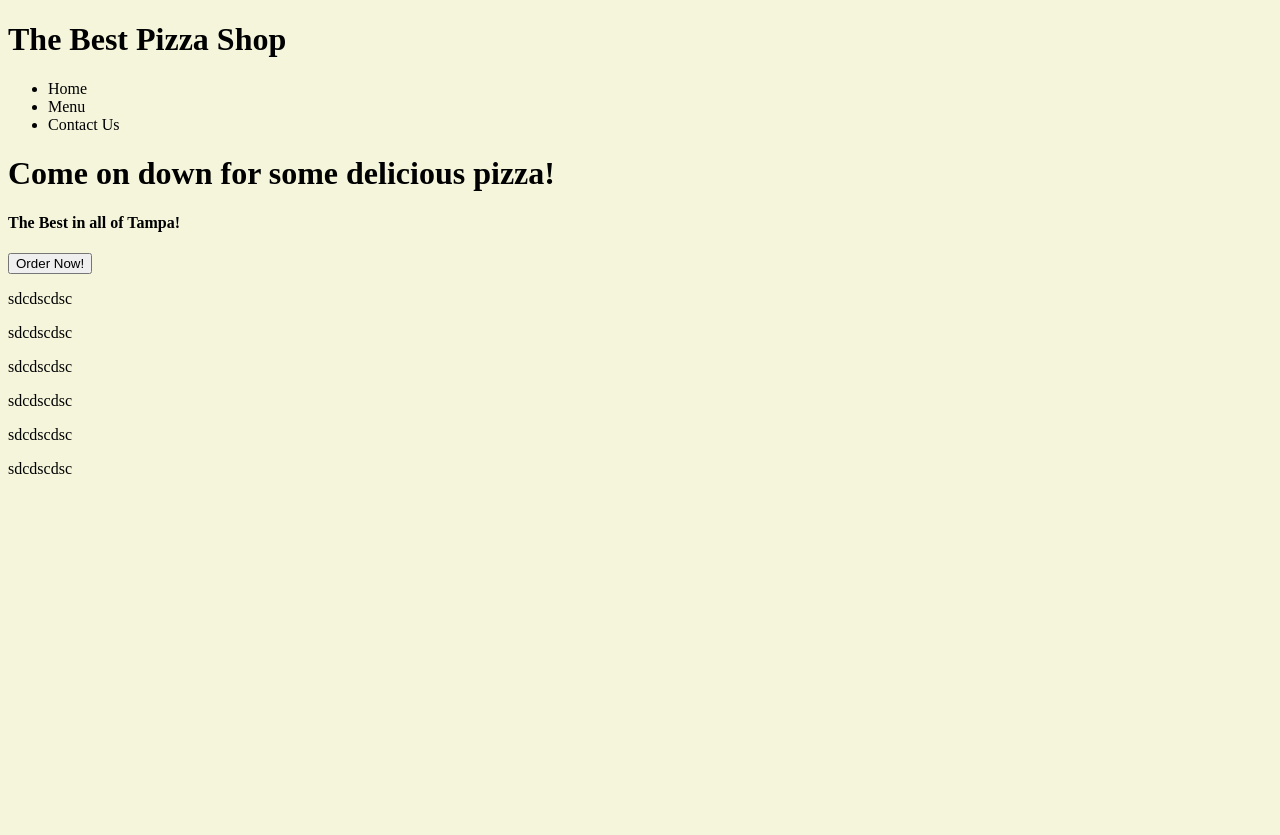
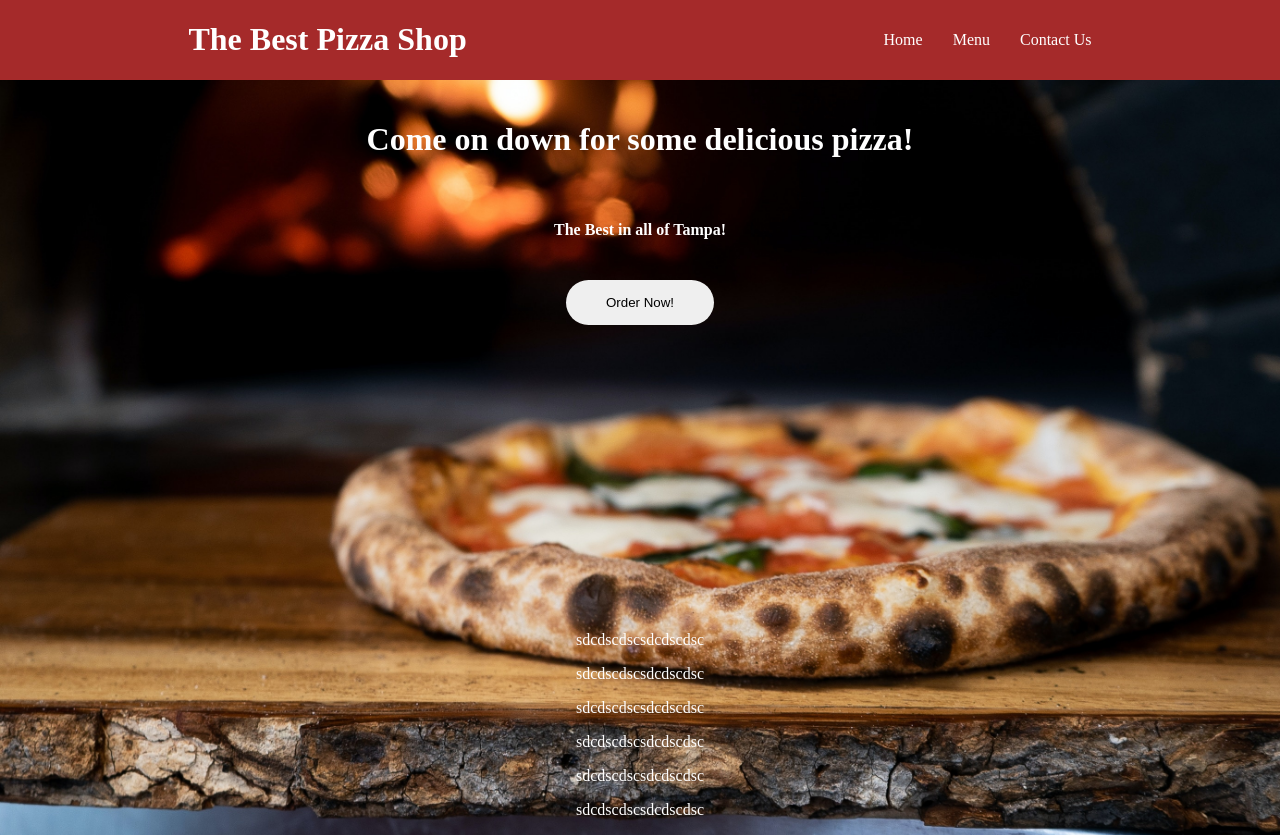
Before and after one commit to lg4tin/odin-restaurant-page, a website built with webpack: page dist/index.html in a window 1280 px wide. Before the commit the page ends 800 px from the top, so only its background shows below. Built offline with nearby package versions, Linux system fonts and the light colour scheme.

Commit message:
Add more to the function and add css styles to the homepage

```diff
--- a/src/home.js
+++ b/src/home.js
@@ -7,7 +7,7 @@ export function pageLoad() {
 
   let header = document.createElement('h1');
   header.textContent = 'The Best Pizza Shop';
-  add(header);
+
 
   let ul = document.createElement('ul');
   ul.innerHTML = `
@@ -17,6 +17,12 @@ export function pageLoad() {
   `;
   ul.classList.add('nav-bar');
   add(ul);
+
+  let navBar = document.createElement('div');
+  navBar.classList.add('nav-bar-header')
+  add(navBar);
+  navBar.appendChild(header);
+  navBar.appendChild(ul);
 
   let callToAction = document.createElement('h1');
   callToAction.textContent = 'Come on down for some delicious pizza!';
@@ -48,7 +54,27 @@ export function pageLoad() {
         <p>sdcdscdsc</p>
       </div>
     </div>
-    <div></div>
+    <div>
+    <div>
+        <p>sdcdscdsc</p>
+      </div>
+      <div>
+        <p>sdcdscdsc</p>
+        <p>sdcdscdsc</p>
+      </div>
+      <div>
+        <p>sdcdscdsc</p>
+      </div>
+      <div>
+        <p>sdcdscdsc</p>
+        <p>sdcdscdsc</p>
+      </div>
+    </div>
   `;
+  restaurantInfo.classList.add('info');
   add(restaurantInfo);
 }
+
+export function hi() {
+  alert('hi');
+}
--- a/src/index.js
+++ b/src/index.js
@@ -1,4 +1,4 @@
-import { pageLoad } from './home.js';
+import { pageLoad, hi } from './home.js';
 
 console.log('Hii');
 pageLoad();
--- a/style.css
+++ b/style.css
@@ -1,12 +1,52 @@
 body {
-  /*background: 'background: url("../nik-owens-40OJLYVWeeM-unsplash.jpg")';*/
-  background-color: beige;
+  background: url('nik-owens-40OJLYVWeeM-unsplash.jpg');
+  background-color: brown;
+  background-repeat: no-repeat;
+  background-size: cover;
+  margin: 0px;
 }
 
 button {
   cursor: pointer;
+  padding: 15px 40px;
+  border-radius: 40px;
+  border: none;
+}
+
+ul {
+  display: flex;
+  align-items: center;
+  gap: 30px;
+}
+
+li {
+  text-align: center;
+  list-style-type: none;
+  cursor: pointer;
+  transition: 0.5s;
+}
+
+li:hover {
+  color: red;
 }
 
 #content {
-  color: black;
+  color: white;
+  display: flex;
+  flex-direction: column;
+  align-items: center;
+  gap: 20px;
 }
+
+.nav-bar-header {
+  display: flex;
+  justify-content: space-around;
+  background-color: brown;
+  margin: 0px;
+  align-self: stretch;
+}
+
+.info {
+  margin-top: 270px;
+  display: flex;
+}
```
Also changed, not shown: dist/main.js.
